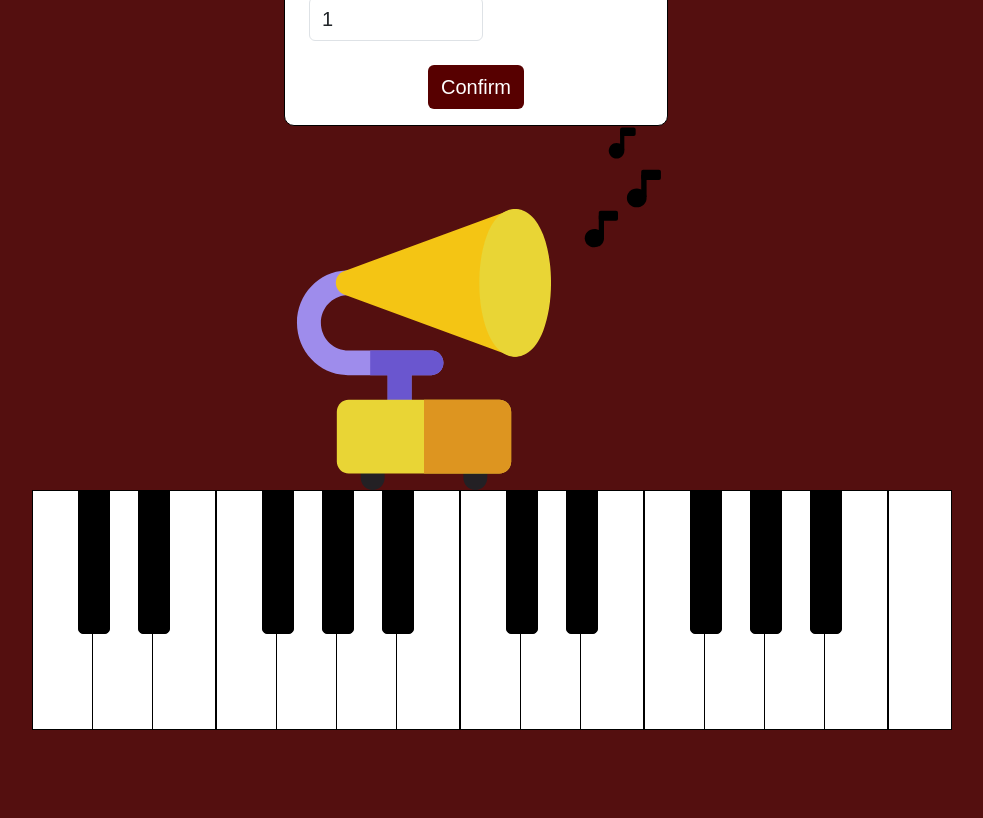
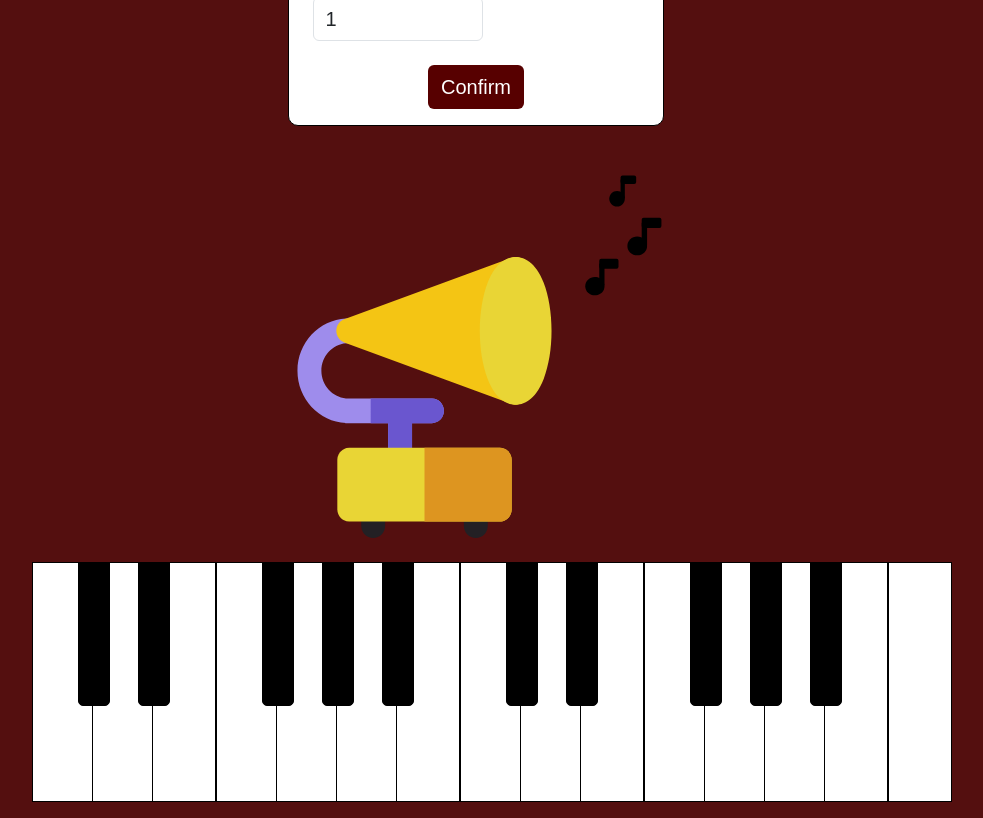
Before and after one commit to IGieckI/Perfect-Pitch-Trainer, a Vue app in the folder client/: page /set-of-notes in a window 1280 px wide. Shown: the part 500-1318 px from the top of the page, without its empty margins (164-1147 px from the left). Before the commit the page ends 1246 px from the top, so only its background shows below. Built offline with nearby package versions, Linux system fonts and the light colour scheme; a web font is replaced by a local one.

Commit message:
Update SetOfNotes.vue to better render elements

```diff
--- a/client/src/views/SetOfNotes.vue
+++ b/client/src/views/SetOfNotes.vue
@@ -1,13 +1,19 @@
 <template>
-    <div class="setup" >
-        <SetupTest />
-    </div>
-    <div class="container-fluid text-center">
+    <div class="container-fluid">
         <div class="row">
-            <Saxophone />
+            <div class="col">
+                <SetupTest />
+            </div>
         </div>
-        <div class="row">
-            <Piano />
+        <div class="row mt-5 justify-content-center">
+            <div class="col text-center">
+                <Saxophone />
+            </div>
+        </div>
+        <div class="row mt-4">
+            <div class="col">
+                <Piano />
+            </div>
         </div>
     </div>
 </template>
```
